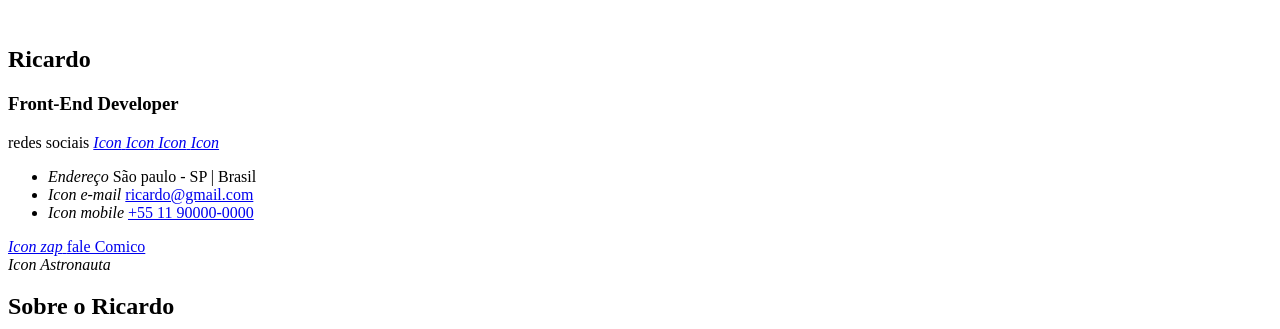
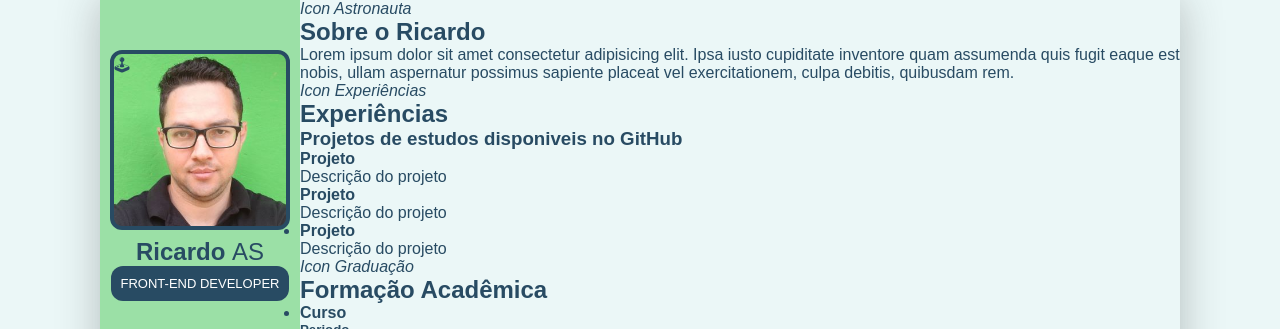
Before and after one commit to ricardoaraujosantos/cv-responsive, a plain HTML site: page index.html in a window 1280 px wide. Shown: the top 329 px of the page. Drawn offline with Linux system fonts and the light colour scheme.

Commit message:
style aside

```diff
--- a/css/style.css
+++ b/css/style.css
@@ -0,0 +1,118 @@
+* {
+    margin: 0;
+    padding: 0;
+    box-sizing: border-box;
+}
+
+body {
+    background-color: #ebf7f7;
+    color: #284b63;
+    font-family: Arial, Helvetica, sans-serif;
+}
+
+img {
+    max-width: 100%;
+}
+
+main {
+    box-shadow: 0 0 2.5rem rgba(53, 53, 53, 0.3);
+    display: flex;
+    margin: 0 auto;
+    max-width: 1080px;
+    min-height: 100vh;
+    width: 100%;
+}
+
+aside {
+    background: #9be0a6;
+    padding: 50px 10px 16px;
+    width: 280px;
+}
+
+.aside-bar {
+    display: flex;
+    flex-direction: column;
+    align-items: center;
+    position: sticky;
+    top: 16px;
+    width: 100%;
+}
+
+.aside-bar h1{
+    font-weight: 700;
+    margin-top: 8px;
+}
+.aside-bar h1 span {
+    font-weight: 400;
+}
+
+.aside-bar h4 {
+    background: #284b63;
+    border-radius: 12px;
+    color: #ffff;
+    font-size: 13px;
+    font-weight: 400;
+    padding: 10px;
+    margin-bottom: 8px;
+    text-transform: uppercase;
+}
+
+.profile-picture {
+    background-image: url(../images/foto-port.jpg);
+    background-size: cover;
+    border: 4px solid #284b63;
+    border-radius: 12px;
+    width: 180px;
+    height: 180px;
+}
+
+.link-social {
+    display: flex;
+    justify-content: space-around;
+    width: 160px;
+    font-size: 26px;
+    margin: 26px 0;
+}
+
+.link-social a {
+    color: #284b63;
+}
+.link-social a:hover {
+    color: #284b63d8;
+}
+
+.contact-personal {
+    list-style-type: none;
+}
+.contact-personal li{
+    font-weight: 600;
+    line-height: 1.5;
+}
+.contact-personal li a {
+    color: inherit;
+    text-align: center;
+    text-decoration: none;
+}
+.contact-personal li i {
+    font-size: 20px;
+    text-align: center;
+    margin-right: 4px;
+}
+
+.whatsapp-button {
+    display: flex;
+    align-items: center;
+    background: #284b63;
+    border-radius: 12px;
+    color: #ffff;
+    margin: 26px 0;
+    padding: 12px 20px;
+    text-decoration: none;
+
+  }
+
+  .whatsapp-button i {
+      font-size: 40px;
+      margin-right:8px;
+      color: #15eb32;
+  }
--- a/index.html
+++ b/index.html
@@ -1,50 +1,52 @@
 <!DOCTYPE html>
-<html lang="en">
+<html lang="pt-br">
 <head>
     <meta charset="UTF-8">
     <meta http-equiv="X-UA-Compatible" content="IE=edge">
     <meta name="viewport" content="width=device-width, initial-scale=1.0">
-    <title>CV responsivo</title>
+    <title>CV responsive</title>
+
+    <link rel="stylesheet" href="./css/style.css">
+    <script src="https://kit.fontawesome.com/0980d12bd4.js" crossorigin="anonymous"></script>
 </head>
 <body>
     <main>
         <aside>
-            <div>
-                <img src="" alt="">
-                <h1>Ricardo</h1>
-                <h3>Front-End Developer</h3>
-                <div>
-                    redes sociais
-                    <a href="#">
-                        <i>Icon</i>
+            <div class="aside-bar">
+                <div class="profile-picture">🕹</div>
+                <h1>Ricardo <span>AS</span></h1>
+                <h4>Front-end Developer</h4>
+                <div class="link-social">
+                    <a href="https://www.linkedin.com/in/ricardo-araujo-10152916b/" target="_blank">
+                        <i class="fab fa-linkedin"></i>
                     </a>
-                    <a href="#">
-                        <i>Icon</i>
+                    <a href="https://github.com/ricardoaraujosantos" target="_blank">
+                        <i class="fab fa-github-square"></i>
                     </a>
-                    <a href="#">
-                        <i>Icon</i>
+                    <a href="https://www.linkedin.com/in/ricardo-araujo-10152916b/" target="_blank">
+                        <i class="fab fa-linkedin"></i>
                     </a>
-                    <a href="#">
-                        <i>Icon</i>
+                    <a href="https://github.com/ricardoaraujosantos" target="_blank">
+                        <i class="fab fa-github-square"></i>
                     </a>
                 </div>
-                <ul>
+                <ul class="contact-personal">
                     <li>
-                        <i>Endereço</i>
-                        <span>São paulo - SP | Brasil</span>
+                        <i class="fas fa-envelope"></i>
+                        <a href="mailto:ricardoaraujo3713@gmail.com">ricardo@gmail.com</a>
                     </li>
                     <li>
-                        <i>Icon e-mail</i>
-                        <a href="#">ricardo@gmail.com</a>
+                        <i class="fas fa-map-marker-alt"></i>
+                        <span>São paulo - SP</span>
                     </li>
                     <li>
-                        <i>Icon mobile</i>
-                        <a href="#">+55 11 90000-0000</a>
+                        <i class="fas fa-mobile"></i>
+                        <a href="https://wa.me/+5511933265888" target="_blank">+55(11)90000-0000</a>
                     </li>
                 </ul>
-                <a href="#">
-                    <i>Icon zap</i>
-                    <span>fale Comico</span>
+                <a class="whatsapp-button" href="#">
+                    <i class="fab fa-whatsapp"></i>
+                    <span>fale Comigo</span>
                 </a>
             </div>
         </aside>
@@ -61,8 +63,8 @@
             </article>
             <article>
                 <div>
-                    <i>Icon Experirências</i>
-                    <h2>Experirencias</h2>
+                    <i>Icon Experiências</i>
+                    <h2>Experiências</h2>
                     <h3>Projetos de estudos disponiveis no GitHub</h3>
                 </div>
                 <ul>
```
Also changed, not shown: images/foto-port.jpg (added).
